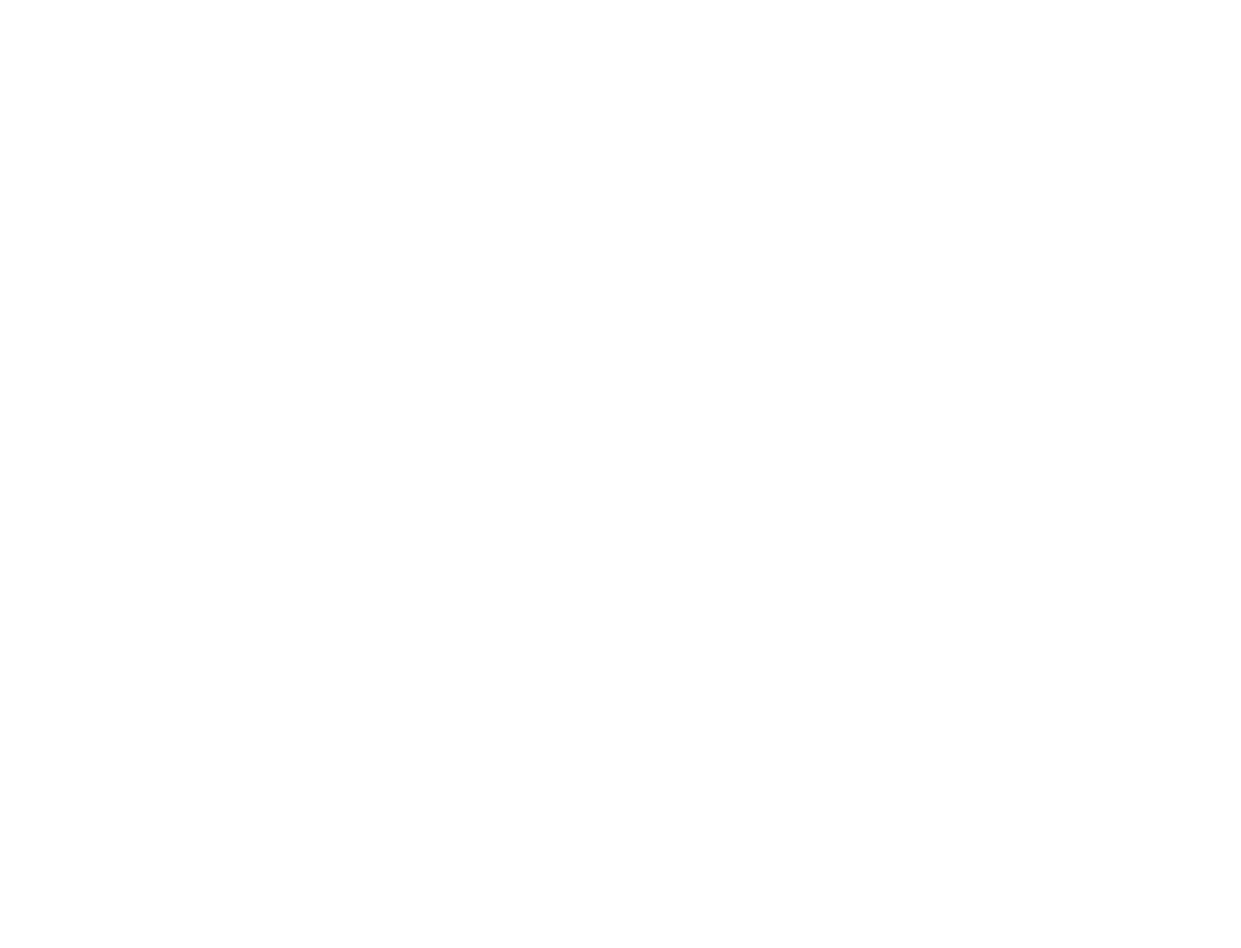
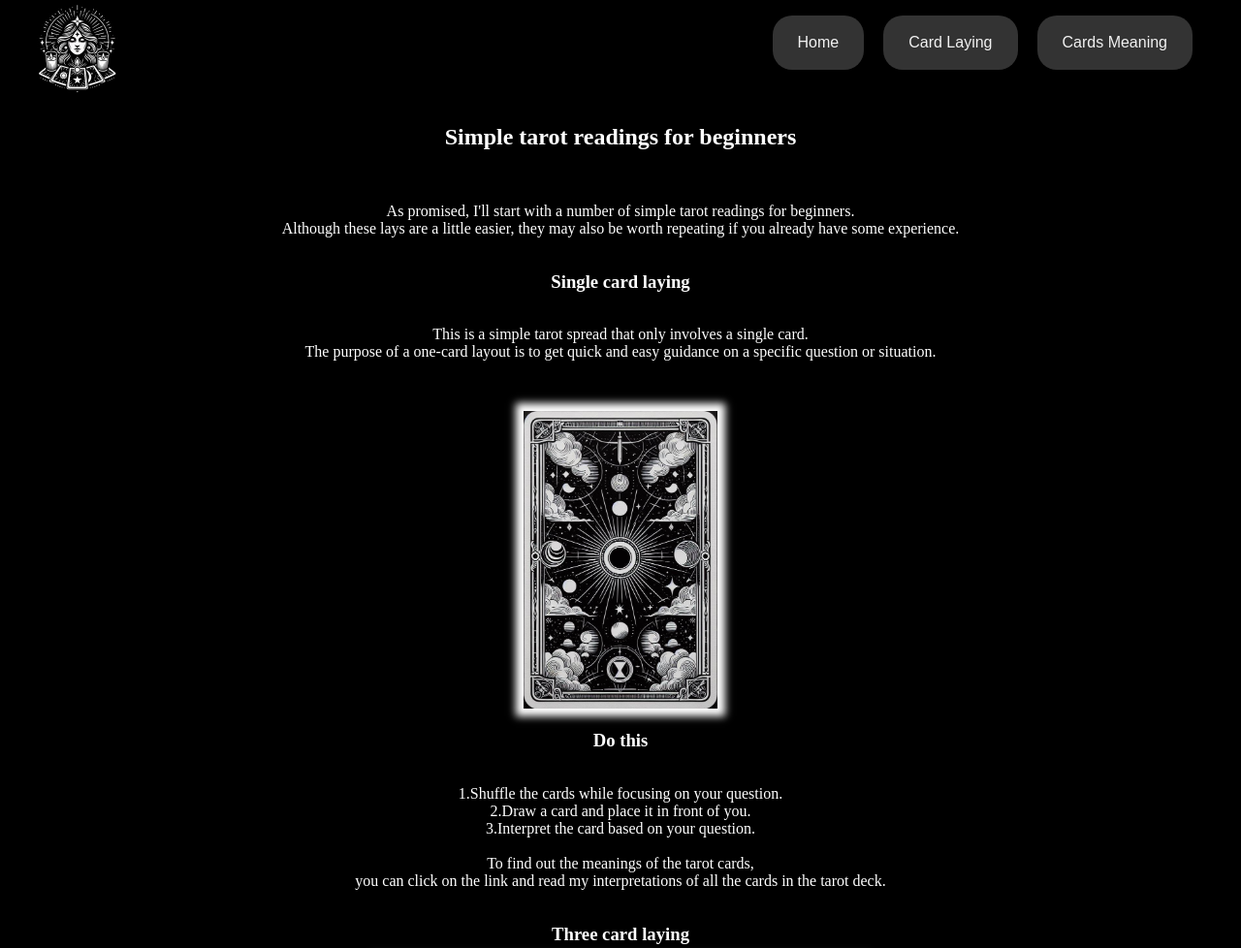
Before and after one commit to AndersH82/Tarot, a plain HTML site: page card_laying.html in a window 1280 px wide. Shown: the top 978 px of the page at 97% size. Before the commit the page ends 800 px from the top, so only its background shows below. Drawn offline with nearby package versions, Linux system fonts and the light colour scheme.

Commit message:
add images, test on card laying

```diff
--- /dev/null
+++ b/assets/css/style.css
@@ -0,0 +1,88 @@
+@import url('https://cdnjs.cloudflare.com/ajax/libs/bootstrap-icons/1.7.2/font/bootstrap-icons.min.css');
+
+body {
+    background-color: black;
+    color: white;
+    min-height: 100vh;
+    display: flex;
+    flex-direction: column;
+}
+
+nav {
+    position: absolute;
+    top: 0;
+    width: 100%;
+    height: 100px;
+    background-color: black;
+    color: white;
+    font-family: 'Exo 2', sans-serif;
+    left: 0;
+    margin: 0;
+    padding: 0;
+    box-sizing: border-box;
+  }
+
+nav a {
+    float: left;
+    display: block;
+    color: #f2f2f2;
+    text-align: center;
+    padding: 14px 16px;
+    text-decoration: none;
+}
+
+.nav-links {
+    float: right;
+    display: flex;
+    gap: 20px;
+    list-style-type: none;
+    margin-right: 50px;
+}
+
+.solid-dark-button {
+    background-color: #333;
+    color: #fff;
+    border: none;
+    padding: 5px 10px;
+    border-radius: 20px;
+    font-size: 16px;
+    cursor: pointer;
+    transition: opacity 0.5s;
+  }
+
+  .solid-dark-button:hover {
+    background-color: black;
+    opacity: 0.5;
+  }
+
+  .logo {
+    width: 100px;
+    height: 100px;
+    border-radius: 50%;
+    overflow: hidden;
+    margin-top: -6px;
+    margin-top: auto;
+    margin-left: 30px;
+}
+
+#card_charting {
+    display: flex;
+    justify-content: center;
+    align-items: center;
+    flex-direction: column;
+    padding-top: 100px;
+}
+
+.one_card {
+    width: 200px;
+    height: 300px;
+    max-width: 100%;
+    height: auto;
+    box-shadow: 0 0 8px 8px white;
+}
+
+.three_cards {
+    width: 500px;
+    height: 300px;
+    box-shadow: 0 0 8px 8px white;
+}
--- a/card_laying.html
+++ b/card_laying.html
@@ -0,0 +1,68 @@
+<!DOCTYPE html>
+<html>
+<head>
+    <meta charset="UTF-8">
+    <meta http-equiv="X-UA-Compatible" content="IE=edge">
+    <meta name="viewport" content="width=device-width, initial-scale=1.0">
+    <meta
+      name="description"
+      content="Tarot">
+    <meta
+      name="keywords"
+      content="woodworking classes, creative classes, woodworking, creative, classes, wood">
+    <meta name="author" content="Anders Holst">
+    <title>Tarot</title>
+    <link rel="stylesheet" href="assets/css/style.css">
+</head>
+    <body>
+        <header>
+            <nav>
+                <img class="logo" src="assets/images/Logo.jpg" alt="logo">
+                <ul class="nav-links">
+                    <li>
+                        <button class="solid-dark-button"><a href="index.html">Home</a></button>
+                    </li>
+                    <li>
+                        <button class="solid-dark-button"><a href="card_laying.html">Card Laying</a></button>
+                    </li>
+                    <li>
+                        <button class="solid-dark-button"><a href="cards_meaning.html">Cards Meaning</a></button>
+                    </li>
+                </ul>
+            </nav>
+        </header>
+
+        <section id="card_charting">
+            <h2>Simple tarot readings for beginners</h2>
+            <br>
+            <p style="text-align: center;">As promised, I'll start with a number of simple tarot readings for beginners.<br>
+                Although these lays are a little easier, they may also be worth repeating if you already have some experience.</p>
+            <h3>Single card laying</h3>
+            <p style="text-align: center;">This is a simple tarot spread that only involves a single card.<br>
+                The purpose of a one-card layout is to get quick and easy guidance on a specific question or situation.</p>
+            <br>
+            <br>
+            <div id="cards">
+                <img class="one_card" src="assets/images/one card.png" alt="one_card">
+            </div>
+
+            <h3>Do this</h3>
+            <p style="text-align: center;">1.Shuffle the cards while focusing on your question.<br>
+               2.Draw a card and place it in front of you.<br>
+               3.Interpret the card based on your question.<br><br>
+               To find out the meanings of the tarot cards,<br>
+               you can click on the link and read my interpretations of all the cards in the tarot deck.
+            </p>
+            <h3>Three card laying</h3>
+            <div id="cards">
+                <img class="three_cards" src="assets/images/three_cards.png" alt="three_cards">
+            </div>
+            <br>
+            <p style="text-align: center;">This is another simple tarot spread that involves three different cards.<br>
+            The purpose of this orientation is to get an overview of a situation.<br>
+            The three positions can have different meanings, but here I focus on the most popular variant.<br>
+            The three positions then represent the past (past), present and future.<br>
+            </p>
+        </section>
+    </body>
+</html>
```
Also changed, not shown: css/styles.css (deleted, +0 -20 lines), index.html (+16 -4 lines), assets/images/Logo.jpg (added), assets/images/one card.png (added), assets/images/three_cards.png (added).
